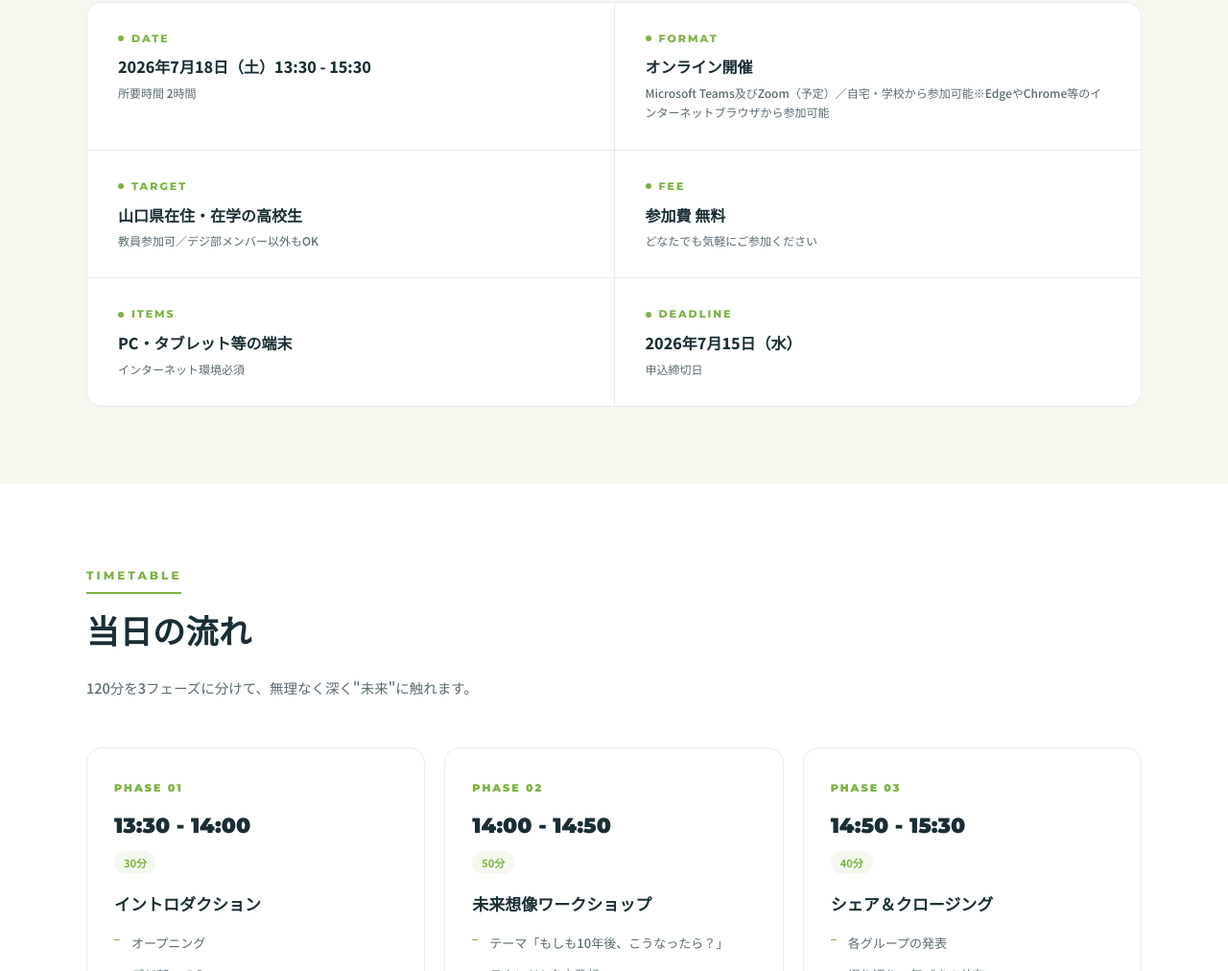
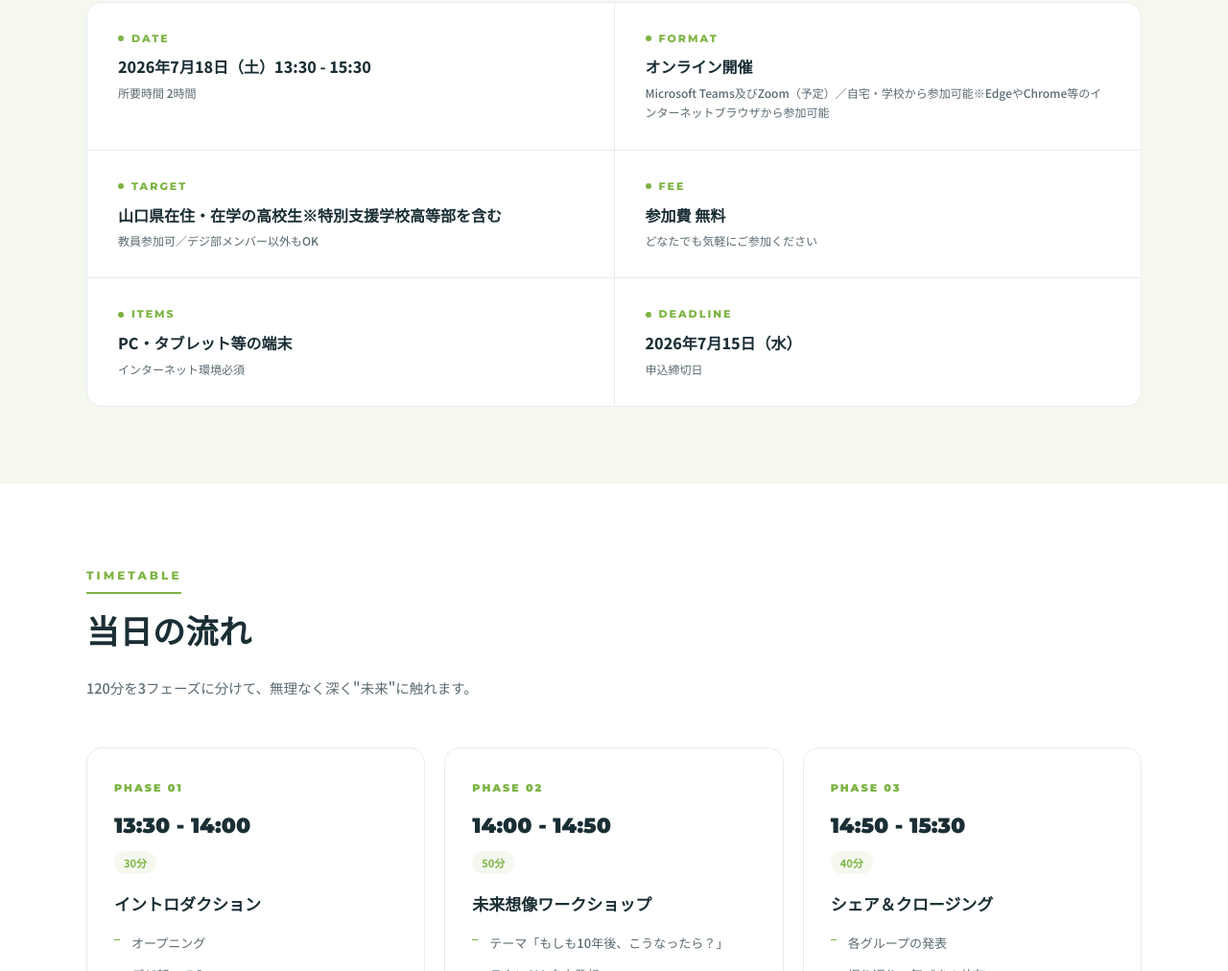
Before and after one commit to yamaguchi-ict/event-site, a plain HTML site: page index.html in a window 1280 px wide. Shown: the part 2384-3396 px from the top of the page at 96% size. Drawn offline with Linux system fonts and the light colour scheme.

Commit message:
Update index.html

```diff
--- a/index.html
+++ b/index.html
@@ -779,7 +779,7 @@
       </div>
       <div class="detail-item">
         <div class="detail-label">TARGET</div>
-        <div class="detail-value">山口県在住・在学の高校生</div>
+        <div class="detail-value">山口県在住・在学の高校生※特別支援学校高等部を含む</div>
         <div class="detail-note">教員参加可／デジ部メンバー以外もOK</div>
       </div>
       <div class="detail-item">
```
